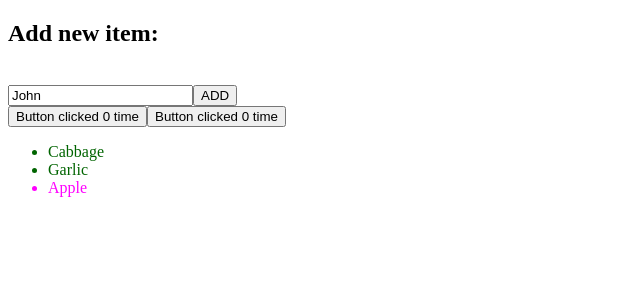
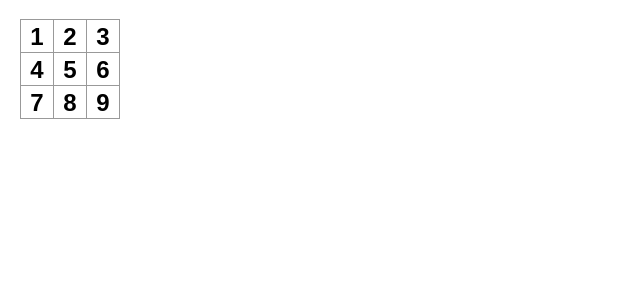
Before and after one commit to nabilaChehla/tic-tac-toe-Game-Using-React.js, a React (Vite) app: page / in a window 1280 px wide. Shown: the top 300 px of the page, without its empty margins (0-640 px from the left). Built offline with nearby package versions, Linux system fonts and the light colour scheme; the HTML template or start-up script is replaced by a standard one.

Commit message:
📝 init tic tac toe game: Broad done

```diff
--- a/src/App.tsx
+++ b/src/App.tsx
@@ -1,28 +1,9 @@
-import Button from "./Button"
-import ShoppingList from "./Shopping"
-import { useState } from "react"
-
+import Board from "./Board"
+import './style.css'
 function App() {
-  const [numClick, setNumClick]= useState<number>(0)
-
-  const handelClick  = ()=>{
-    setNumClick(numClick + 1)
-  }
-
   return (
     <>
-      <form>
-        <label className="addItem">
-          <h2>Add new item: </h2>
-          <br />
-          <input type="text" defaultValue="John" />
-        </label>
-        <button>ADD</button>
-      </form>
-      <Button count={numClick} onClick={handelClick}/>
-      <Button  count={numClick} onClick={handelClick}/>
-      <ShoppingList />
-
+    <Board />
     </>
   )
 }
--- /dev/null
+++ b/src/Board.tsx
@@ -0,0 +1,33 @@
+
+function Square({value}:{value:number}){
+  return(
+    <button className="square">{value}</button>
+  )
+}
+
+
+function Board() {
+
+    return (
+      <>
+      <div className="board-row">
+      <Square value={1} />
+      <Square value={2} />
+      <Square value={3} />
+      </div>
+      <div className="board-row">
+      <Square value={4} />
+      <Square value={5} />
+      <Square value={6} />
+      </div>
+
+      <div className="board-row">
+      <Square value={7} />
+      <Square value={8} />
+      <Square value={9} />
+      </div>
+      </>
+    )
+  }
+
+  export default Board
--- a/src/Button.tsx
+++ /dev/null
@@ -1,17 +0,0 @@
-
-
-interface ButtonProps{
-  count : number,
-  onClick : ()=>void
-}
-
-function Button({count, onClick}:ButtonProps) {
-
-    return (
-      <>
-        <button onClick={onClick}>Button clicked {count} time</button>
-      </>
-    )
-  }
-
-  export default Button
--- a/src/Shopping.tsx
+++ /dev/null
@@ -1,22 +0,0 @@
-import { ReactNode } from 'react';
-import { ReactElement } from 'react';
-
-const Products: Array<{ title: string; isFruit: boolean; id: number }> = [
-    { title: 'Cabbage', isFruit: false, id: 1 },
-    { title: 'Garlic', isFruit: false, id: 2 },
-    { title: 'Apple', isFruit: true, id: 3 },
-  ];
-
-
-function ShoppingList():ReactElement {
-    const  listNames : ReactNode[]=  Products.map(product=>{
-        return(
-            <li key={product.id} style={{color : product.isFruit? 'magenta' : 'darkgreen' }}>{product.title}</li>
-        )});
-
-    return(
-        <ul> {listNames} </ul>
-    );
-}
-
-export default ShoppingList
--- /dev/null
+++ b/src/style.css
@@ -0,0 +1,90 @@
+* {
+    box-sizing: border-box;
+  }
+
+  body {
+    font-family: sans-serif;
+    margin: 20px;
+    padding: 0;
+  }
+
+  h1 {
+    margin-top: 0;
+    font-size: 22px;
+  }
+
+  h2 {
+    margin-top: 0;
+    font-size: 20px;
+  }
+
+  h3 {
+    margin-top: 0;
+    font-size: 18px;
+  }
+
+  h4 {
+    margin-top: 0;
+    font-size: 16px;
+  }
+
+  h5 {
+    margin-top: 0;
+    font-size: 14px;
+  }
+
+  h6 {
+    margin-top: 0;
+    font-size: 12px;
+  }
+
+  code {
+    font-size: 1.2em;
+  }
+
+  ul {
+    padding-inline-start: 20px;
+  }
+
+  * {
+    box-sizing: border-box;
+  }
+
+  body {
+    font-family: sans-serif;
+    margin: 20px;
+    padding: 0;
+  }
+
+  .square {
+    background: #fff;
+    border: 1px solid #999;
+    float: left;
+    font-size: 24px;
+    font-weight: bold;
+    line-height: 34px;
+    height: 34px;
+    margin-right: -1px;
+    margin-top: -1px;
+    padding: 0;
+    text-align: center;
+    width: 34px;
+  }
+
+  .board-row:after {
+    clear: both;
+    content: '';
+    display: table;
+  }
+
+  .status {
+    margin-bottom: 10px;
+  }
+  .game {
+    display: flex;
+    flex-direction: row;
+  }
+
+  .game-info {
+    margin-left: 20px;
+  }
```
